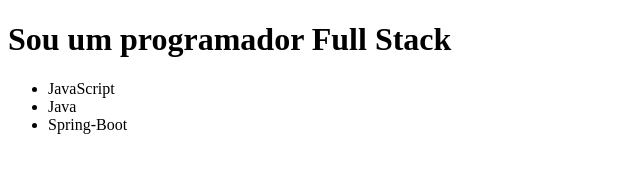
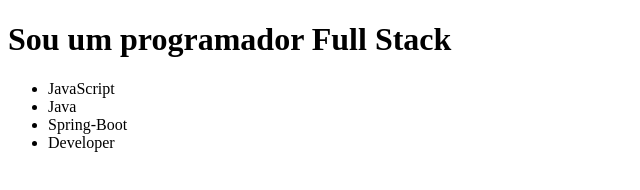
Before and after one commit to salesgs/Pratica, a plain HTML site: page index.html in a window 1280 px wide. Shown: the full height of the page, 0-640 px from the left. Drawn offline with Linux system fonts and the light colour scheme.

Commit message:
treino02

```diff
--- a/index.html
+++ b/index.html
@@ -14,6 +14,7 @@
         <li>JavaScript</li>
         <li>Java</li>
         <li>Spring-Boot</li>
+        <li>Developer</li>
     </ul>
 </body>
 </html>
```
